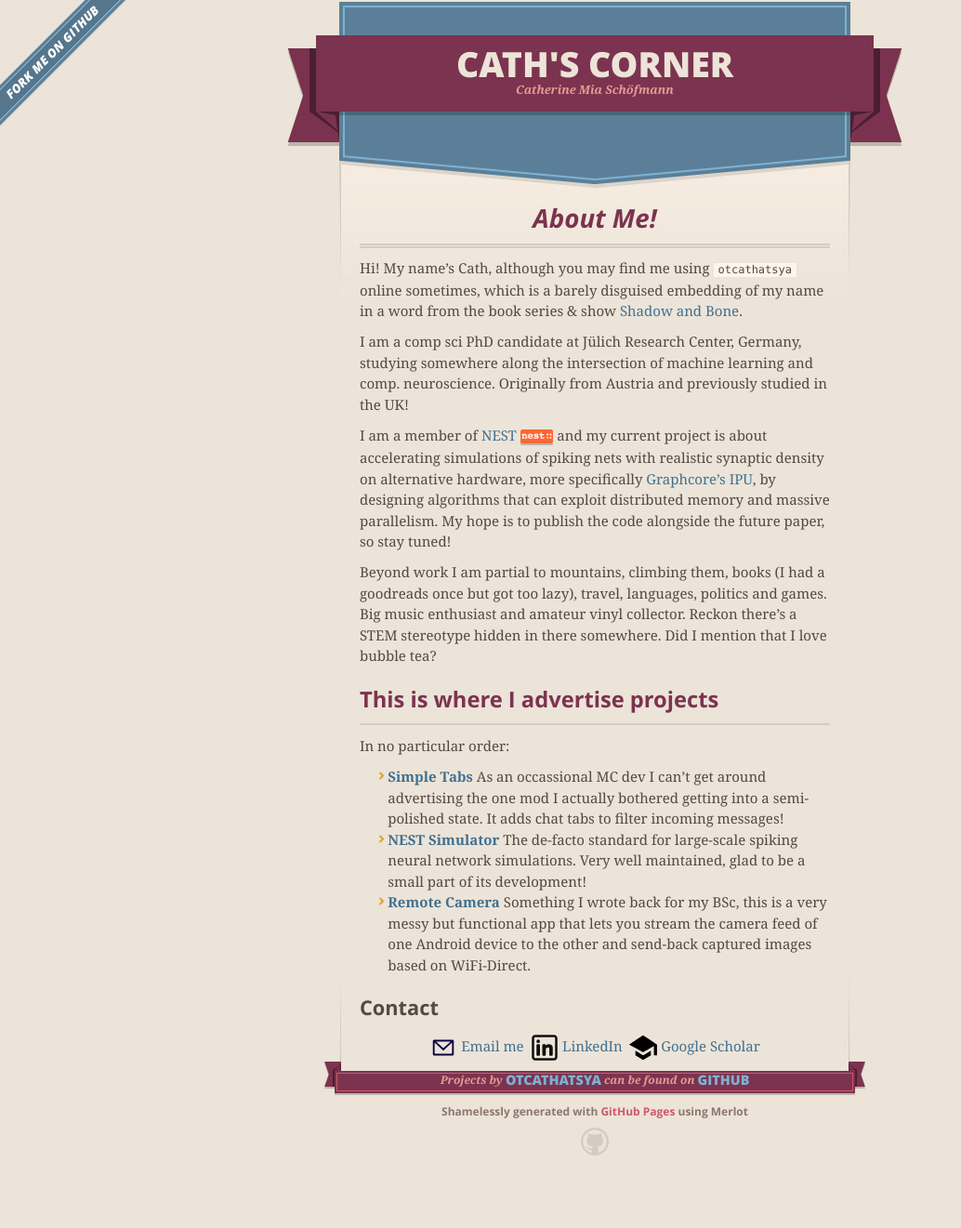
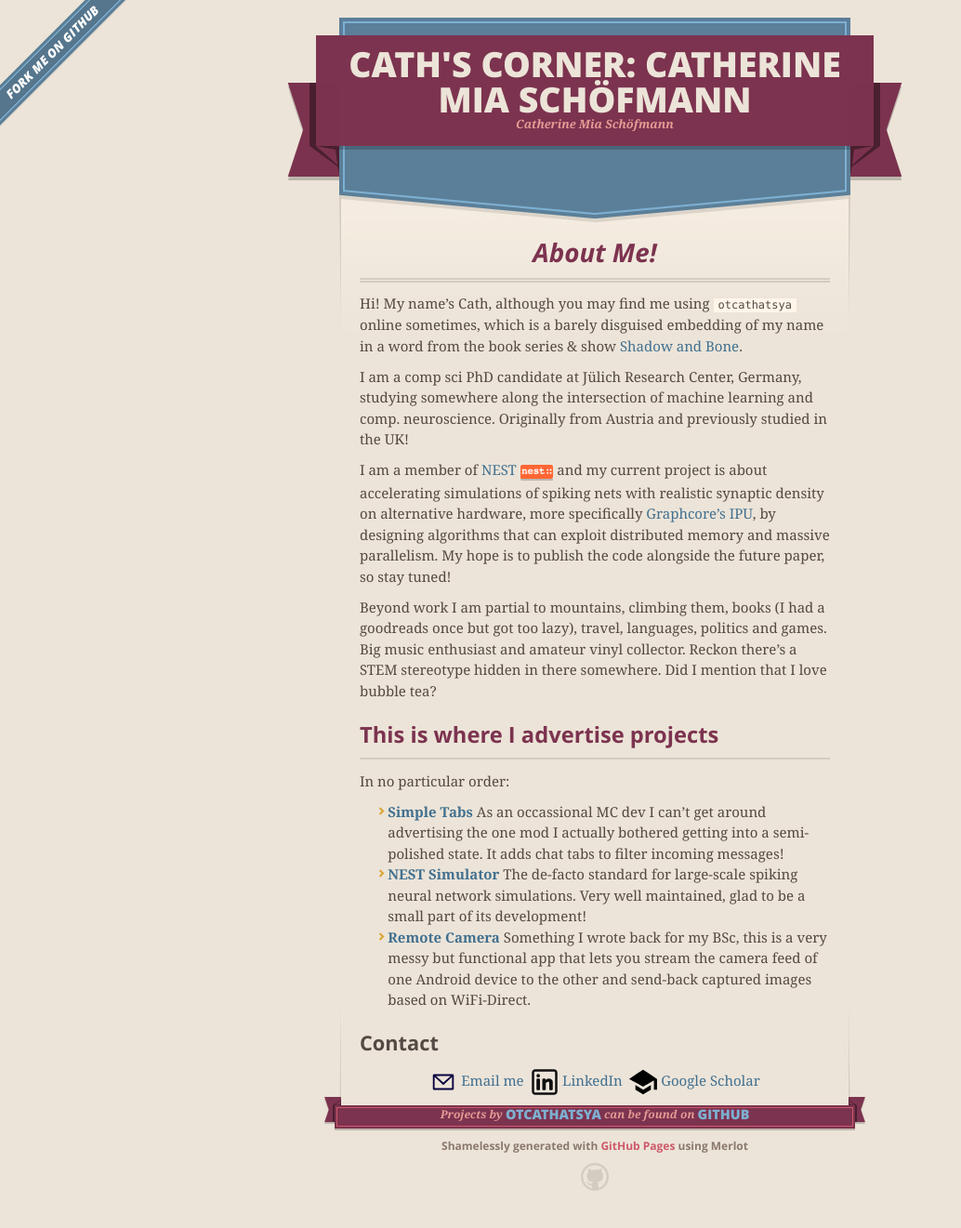
Before and after one commit to otcathatsya/otcathatsya.github.io, a Jekyll site: the page built from index.md, in a window 1280 px wide. Shown: the whole page at 93% size, without its empty margins (0-1034 px from the left). Built offline with Jekyll 4.4.1, drawn with Linux system fonts in a browser that asks for light colours; our own code applies the rules of GitHub Pages for plain Markdown files; before the commit the page ends 1283 px from its top, so only the background shows below that.

Commit message:
More names?

```diff
--- a/_config.yml
+++ b/_config.yml
@@ -1,4 +1,4 @@
-title: Cath's Corner
+title: "Cath's Corner: Catherine Mia Schöfmann"
 description: Catherine Mia Schöfmann
 show_downloads: false
 google_analytics:
```
